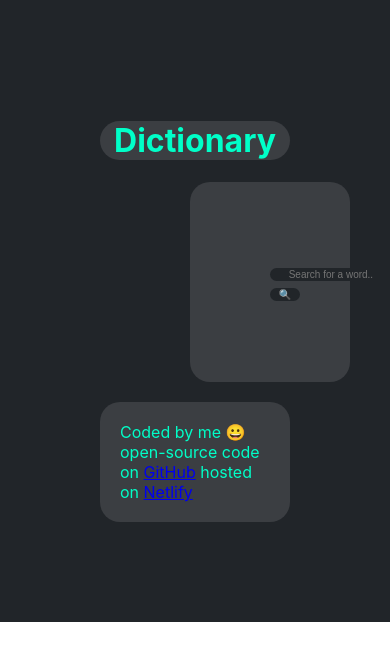
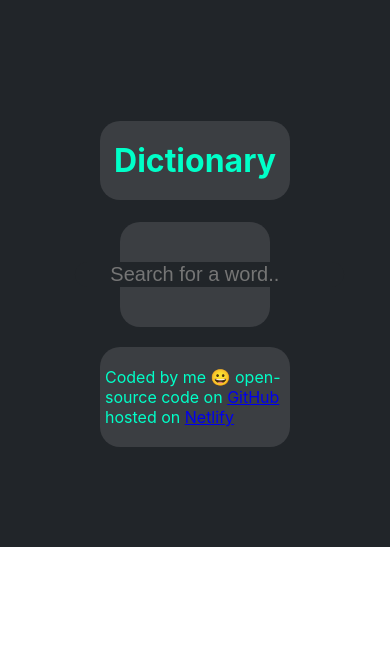
Before and after one commit to CrypticMango/dicionary-web-app, a React (Create React App) app: page / in a window 390 px wide. Shown: the top 660 px of the page. Built offline with nearby package versions, Linux system fonts and the light colour scheme; the HTML template or start-up script is replaced by a standard one.

Commit message:
styled for smaller devices

```diff
--- a/src/App.css
+++ b/src/App.css
@@ -9,10 +9,11 @@
     background-color: #3B3E42;
     border: #3B3E42;
     border-radius: 20px;
+    padding: 20px 5px;
 }
 
 .App footer{
-    padding: 20px;
+    padding: 20px 5px;
     color: #00ffc8;
     background-color: #3B3E42;
     border: #3B3E42;
--- a/src/Dictionary.css
+++ b/src/Dictionary.css
@@ -1,10 +1,11 @@
 .Dictionary form {
-    text-align: center;
-    padding: 80px 80px;
-    margin: 20px 90px;
+    padding: 40px 15px;
+    margin: 20px;
     border: #3B3E42;
     border-radius: 20px;
     background-color: #3B3E42;
+    text-align: center;
+
 }
 
 .Dictionary input {
@@ -12,5 +13,13 @@
     color: #00FFC8;
     border: #3B3E42;
     border-radius: 25px;
-    font-size: 10px;
+    font-size: 22px;
+    box-sizing: none;
 }
+
+@media (min-width: 300px) and (max-width: 500px)
+{.Dictionary input {
+    font-size: 20px;
+    position: relative;
+    right: 60px;
+} }
--- a/src/Dictionary.js
+++ b/src/Dictionary.js
@@ -29,7 +29,6 @@ let [results, setResults] =useState(null);
     return (
         <div className = "Dictionary"> <form onSubmit={search}>
             <input type="search" placeholder="      Search for a word.." onChange={handleKeywordChange}/>
-            <input type="submit" value=" 🔍 "/>
         </form>
         <Results results={results}/>
         </div>
```
